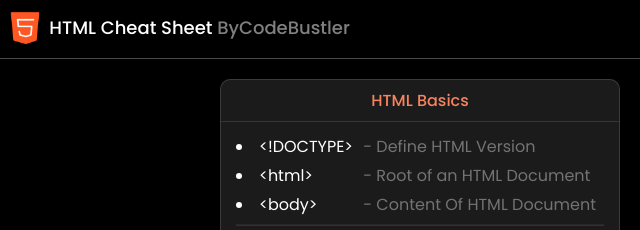
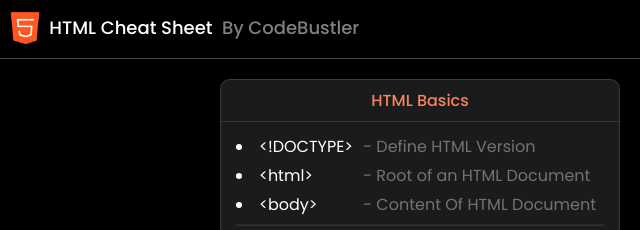
Before and after one commit to CodeBustler/HTML-CheatSheet, a plain HTML site: page index.html in a window 1280 px wide. Shown: the top 230 px of the page, 0-640 px from the left. Drawn offline with nearby package versions, Linux system fonts and the light colour scheme.

Commit message:
Changes in Footer

```diff
--- a/index.html
+++ b/index.html
@@ -21,9 +21,9 @@
     <header>
         <h1 id="title">
             <div class="branding"><a href="#home"><img src="./img/html.png" alt="" width="30px">&nbsp; HTML Cheat Sheet
-                </a>&nbsp;
-                <span class="credit"><a href="https://www.instagram.com/CodeBustler" target="_blank"><span id="by"> By
-                        </span> CodeBustler</a>
+                </a>&nbsp;&nbsp;
+                <span class="credit"><a href="https://www.instagram.com/CodeBustler" target="_blank"><span id="by">By
+                            CodeBustler</span></a>
                 </span>
             </div>
             <div class="other">
@@ -999,7 +999,7 @@ captions, subtitles, or other timed text for the media.">-
                     CodeBustler</span></a>
         </div>
         <div class="my-projects">
-            <a href="https://codebustler.github.io/myProjects/" target="_blank"><i class="fa-solid fa-code"></i>My
+            <a href="https://codebustler.github.io/myProjects/" target="_blank"><i class="fa-solid fa-code"></i>&nbsp;My
                 Projects</a>
         </div>
     </footer>
```
